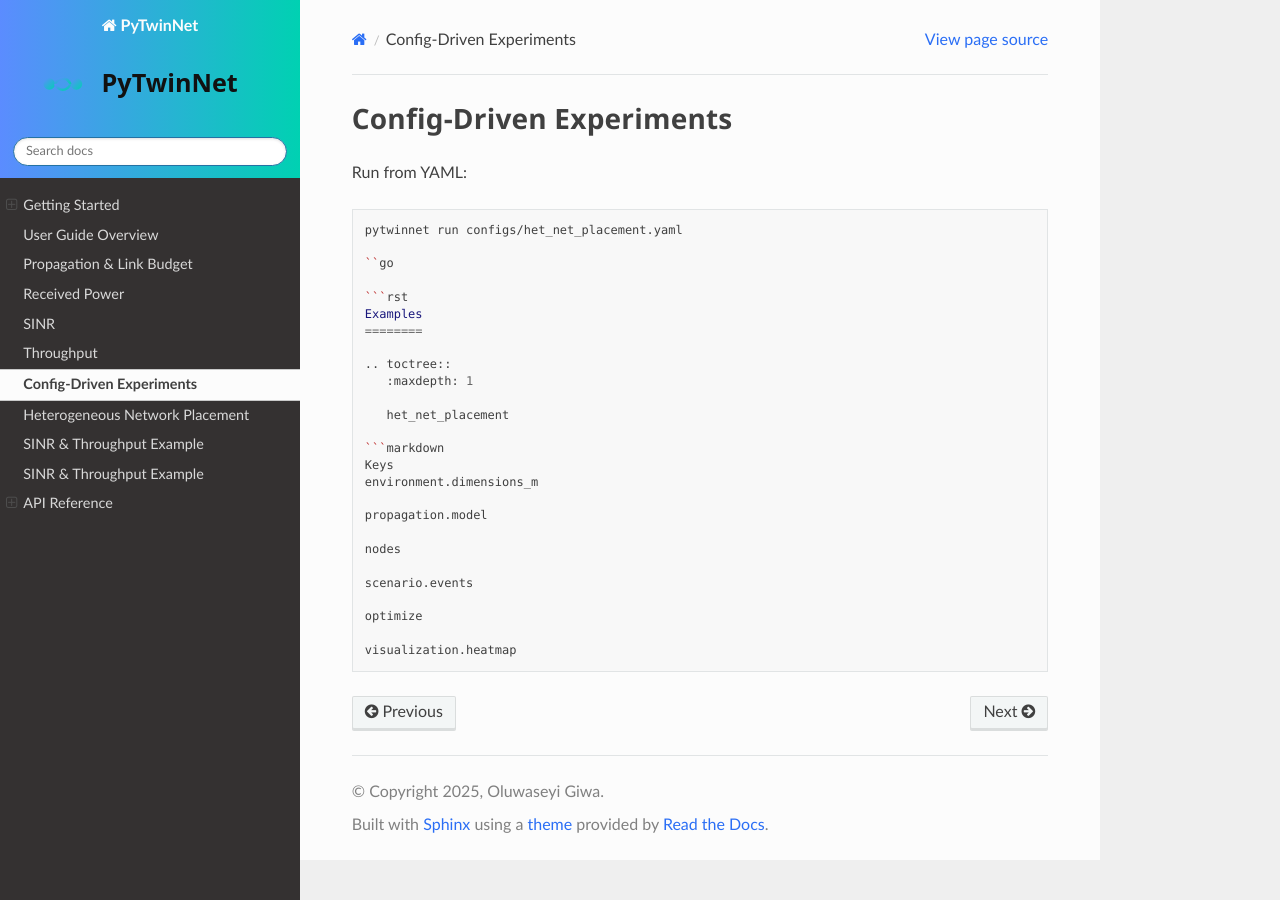
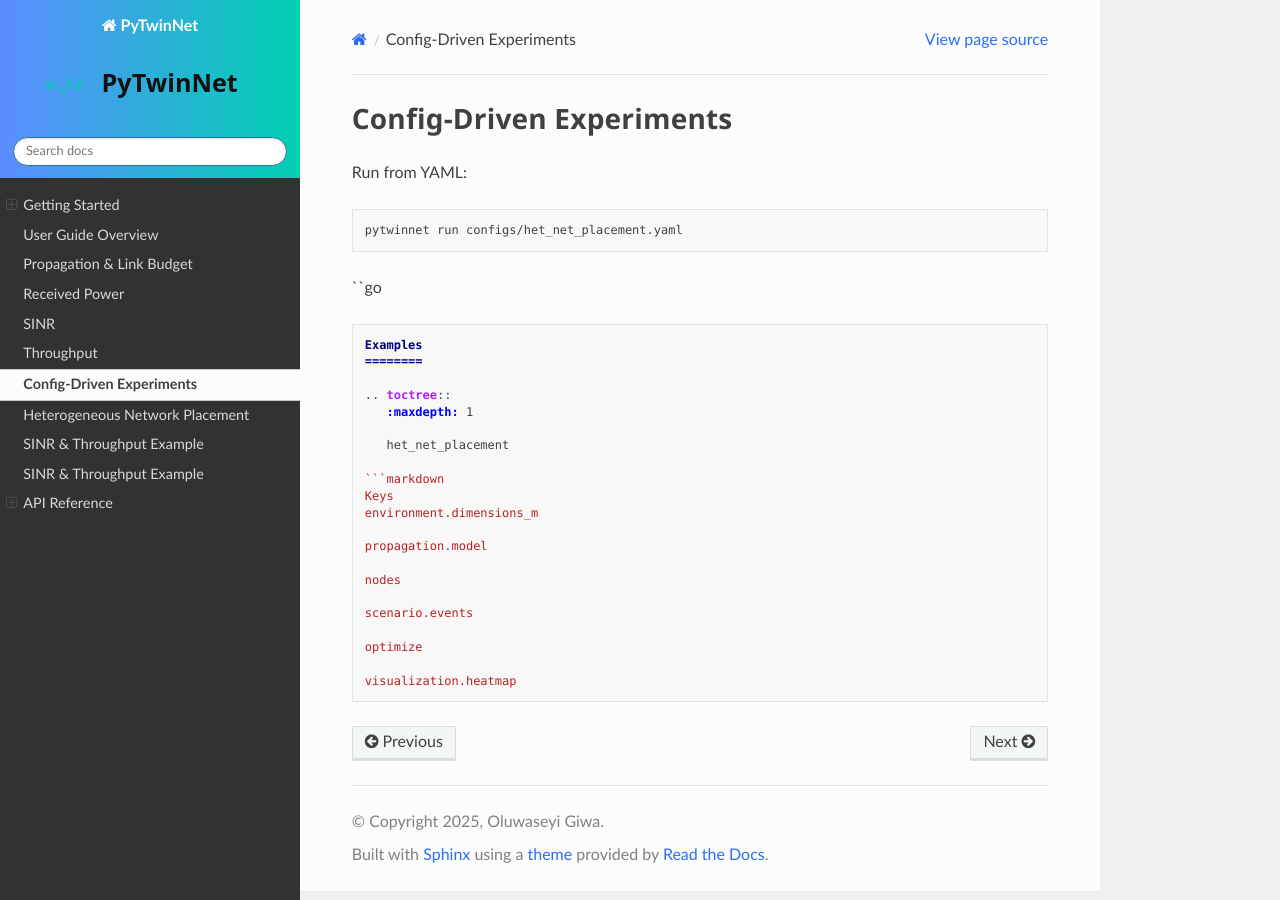
Before and after one commit to OluwaseyiWater/PyTwinNet, a Sphinx documentation site: the page built from docs/user_guide/config_runs.md, in a window 1280 px wide. Built offline with Sphinx 7.4.7 and the Read the Docs theme 3.1.0, drawn with Linux system fonts in a browser that asks for light colours.

Commit message:
Update config_runs.md

````diff
--- a/docs/user_guide/config_runs.md
+++ b/docs/user_guide/config_runs.md
@@ -1,9 +1,9 @@
 # Config-Driven Experiments
 
 Run from YAML:
-```bash
+```shell
 pytwinnet run configs/het_net_placement.yaml
-
+```
 ``go
 
 ```rst
@@ -28,3 +28,4 @@ scenario.events
 optimize
 
 visualization.heatmap
+```
````
